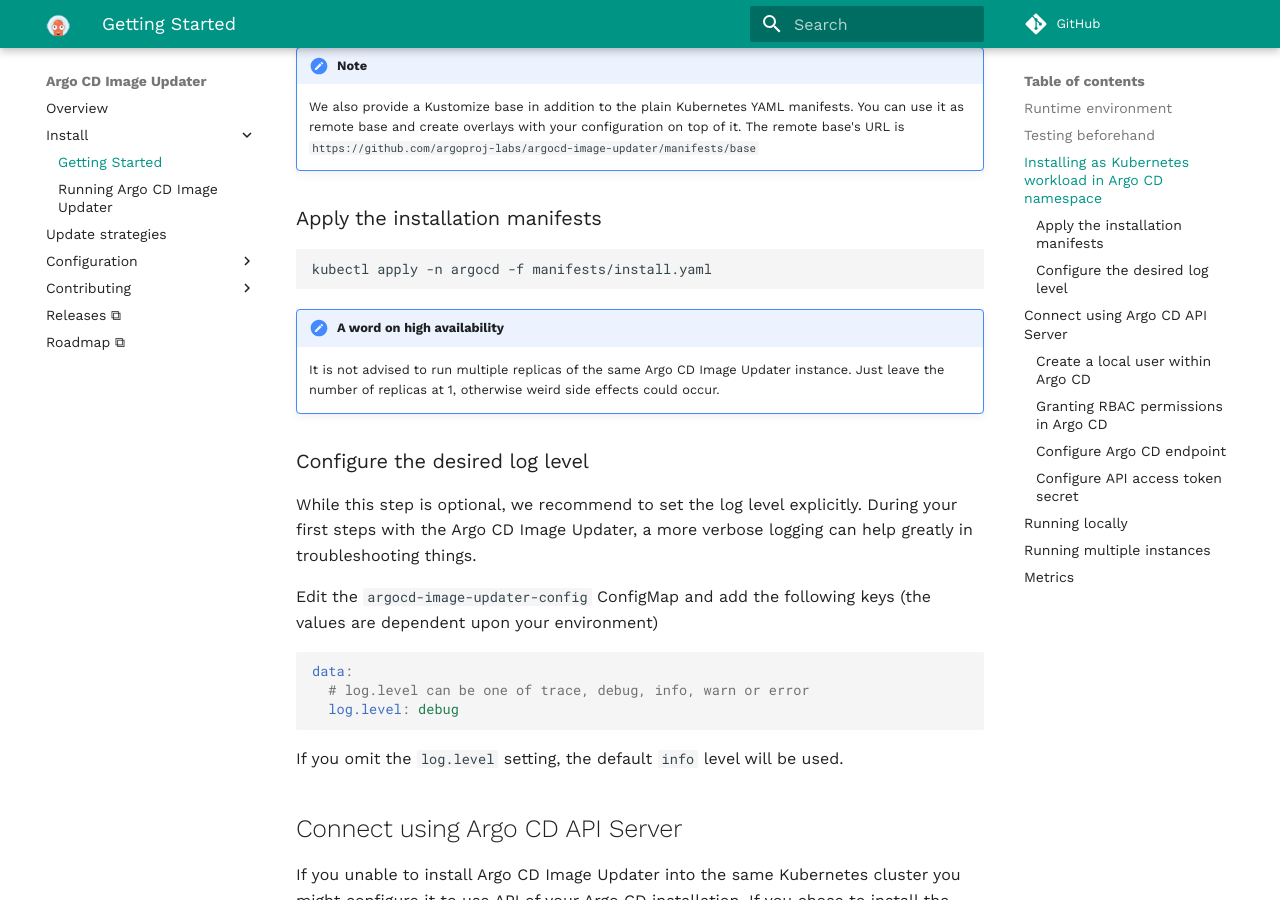
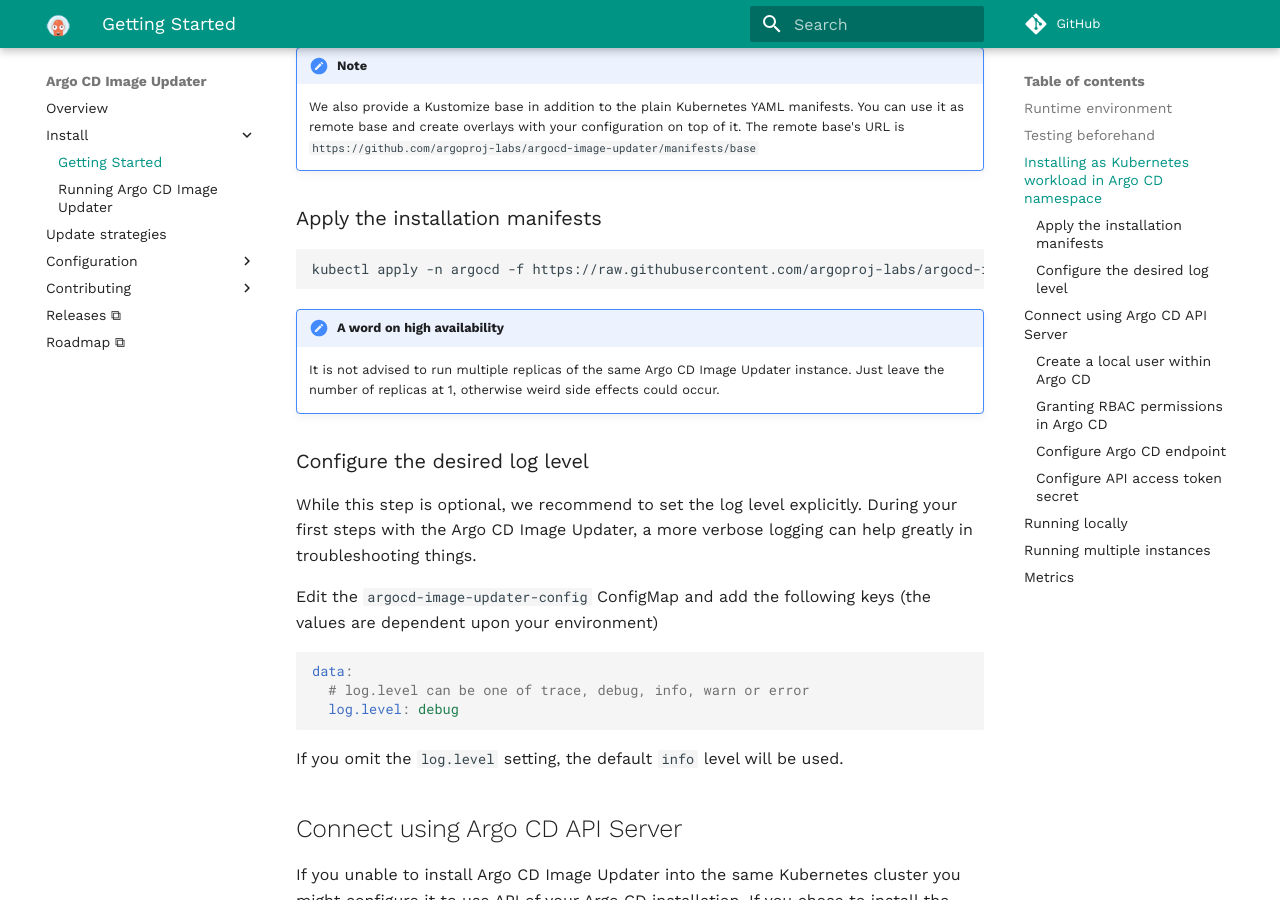
Before and after one commit to argoproj-labs/argocd-image-updater, an MkDocs documentation site: the page built from docs/install/start.md, in a window 1280 px wide and 900 px high, scrolled down 1702 px. Built offline with MkDocs 1.6.1 and Material for MkDocs 9.7.7, drawn with Linux system fonts in a browser that asks for light colours; comment, search, counter and statistics services are not loaded; part of the change alters nothing that is shown.

Commit message:
docs: Use versioned installation manifests in install docs
Signed-off-by: jannfis <jann@mistrust.net>

````diff
--- a/docs/install/start.md
+++ b/docs/install/start.md
@@ -85,7 +85,7 @@ Argo CD is running. Don't worry, without any configuration, it will not start me
 ### Apply the installation manifests
 
 ```shell
-kubectl apply -n argocd -f manifests/install.yaml
+kubectl apply -n argocd -f https://raw.githubusercontent.com/argoproj-labs/argocd-image-updater/stable/manifests/install.yaml
 ```
 
 !!!note "A word on high availability"
````
